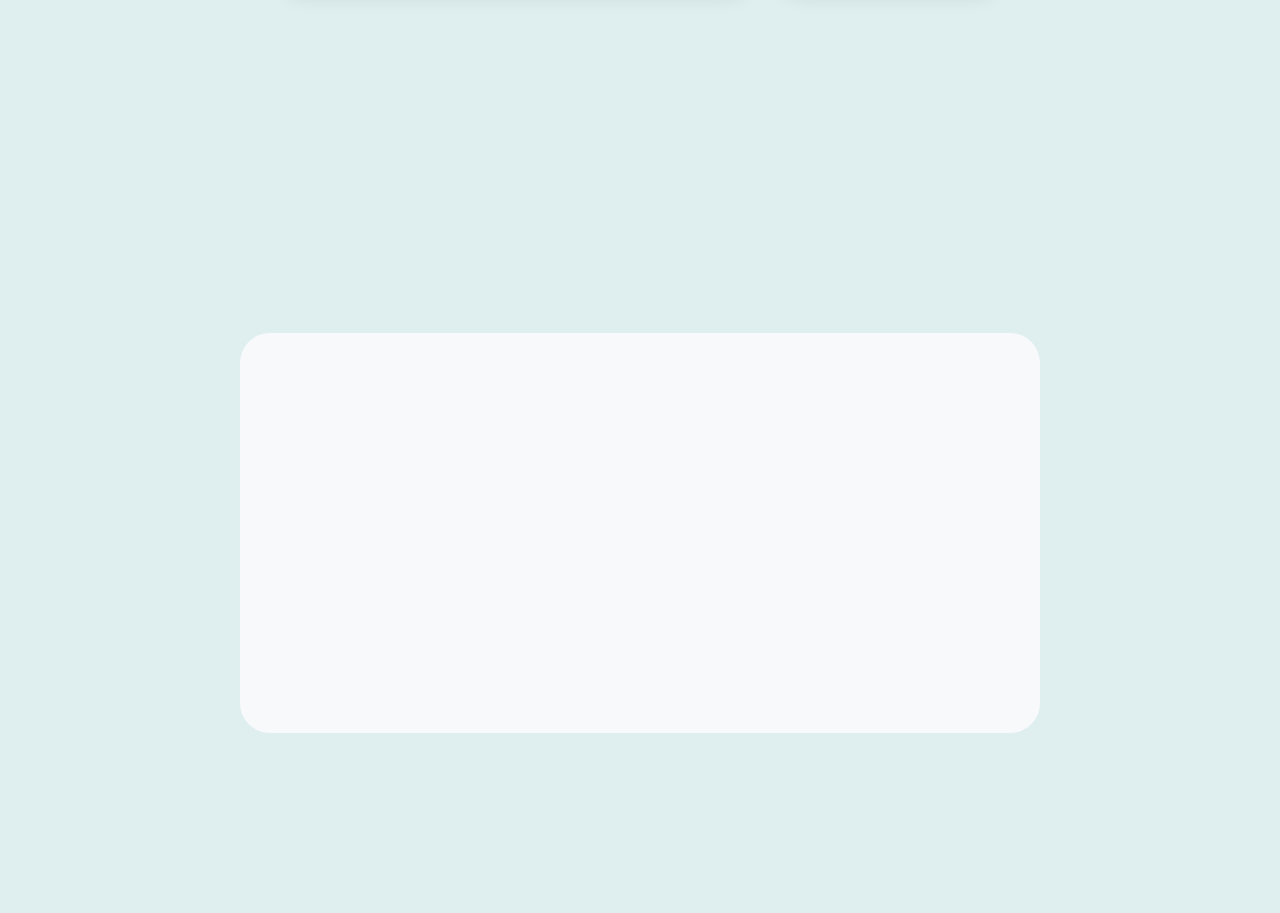
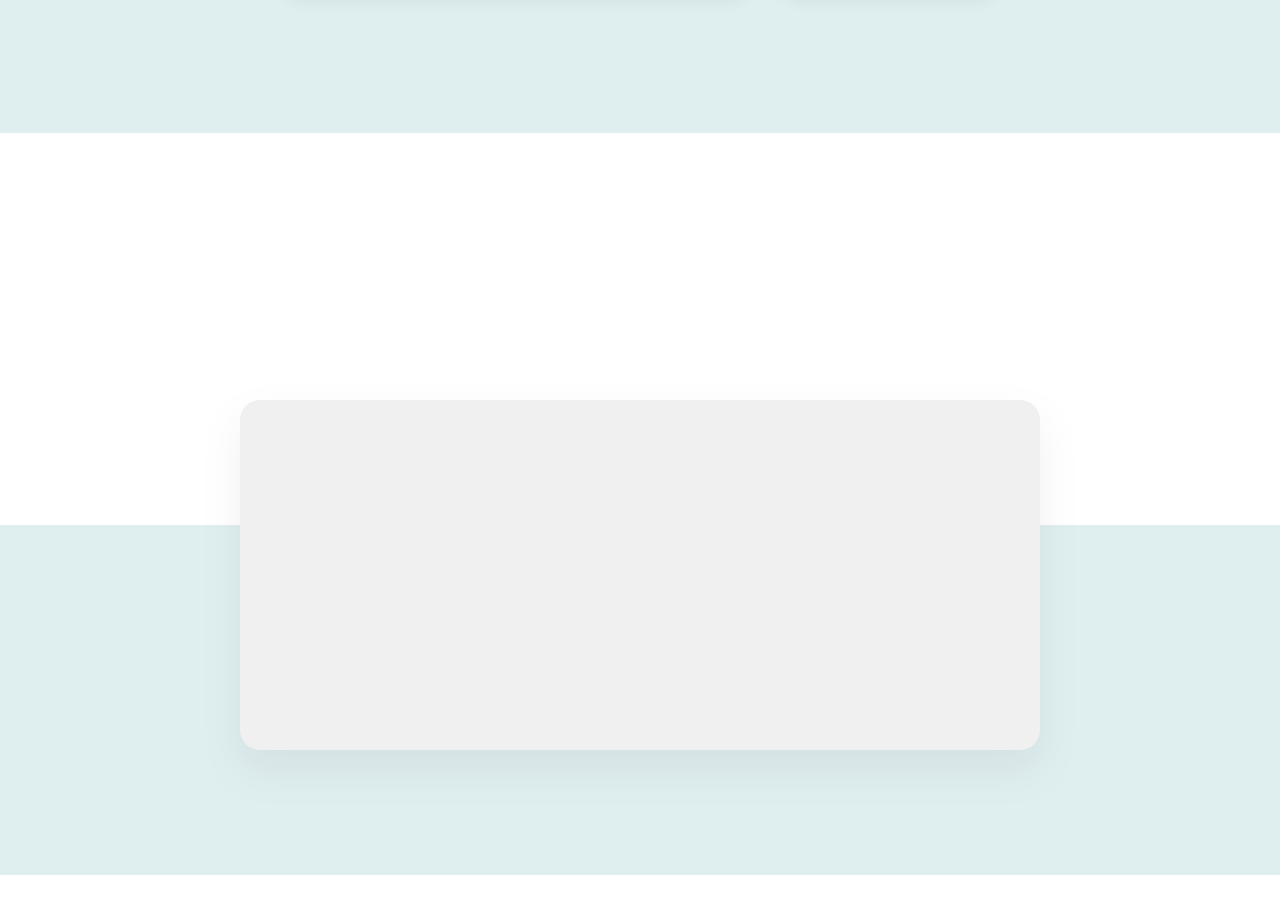
Before and after one commit to simratoberoi/maplelms-1, a plain HTML site: page index.html in a window 1280 px wide. Shown: the part 1700-2613 px from the top of the page. After the commit the page ends 2575 px from the top, so only its background shows below. Drawn offline with Linux system fonts and the light colour scheme.

Commit message:
card overlap

```diff
--- a/index.html
+++ b/index.html
@@ -61,9 +61,8 @@
 
     <section class="section-3">
       <div class="main-placeholder"></div>
-    </section>
-    <section class="footer">
-        <div></div>
+      <footer>
+      </footer>
     </section>
     <link rel="stylesheet" href="style.css">
   </body>
--- a/style.css
+++ b/style.css
@@ -17,24 +17,26 @@ body {
 }
 
 .section-3 {
-  background: #dfeeef;
-  min-height: 100vh;
+  background: #ffffff;
+  margin-top: 15%;
   display: flex;
   align-items: center;
   justify-content: center;
   position: relative;
+  height: 500px;
+  width: 100%;
 }
 
-
 .main-placeholder {
-  background: #f8f9fa;
-  border-radius: 30px;
-  width: 800px;
-  height: 400px;
-  display: flex;
-  align-items: center;
-  justify-content: center;
-  font-size: 1.2rem;
+  width: 90%;
+  height: 70%;
+  max-width: 100vh;
+  background: rgb(240, 240, 240);
+  border-radius: 20px;
+  position: absolute;
+  box-shadow: 0 20px 40px rgba(113, 113, 113, 0.1);
+  padding: 40px;
+  z-index: 10;
 }
 
 .section-2 {
@@ -182,7 +184,7 @@ body {
   grid-template-columns: repeat(3, 1fr);
   gap: 4rem;
   text-align: center;
-  background-color: #ffffff
+  background-color: #ffffff;
 }
 
 .stat-item {
@@ -204,9 +206,13 @@ body {
   font-weight: 500;
 }
 
-.footer{
-    background-color: #ffffff;
-    position: relative;
+footer {
+  background: #dfeeef;
+  color: white;
+  position: absolute;
+  margin-top: 250px;
+  width: 100%;
+  height: 70%;
 }
 
 @media (max-width: 768px) {
@@ -268,7 +274,6 @@ body {
     font-size: 2rem;
   }
 
-
   .main-placeholder {
     width: 90%;
     height: 300px;
```
Also changed, not shown: 1 other file.
